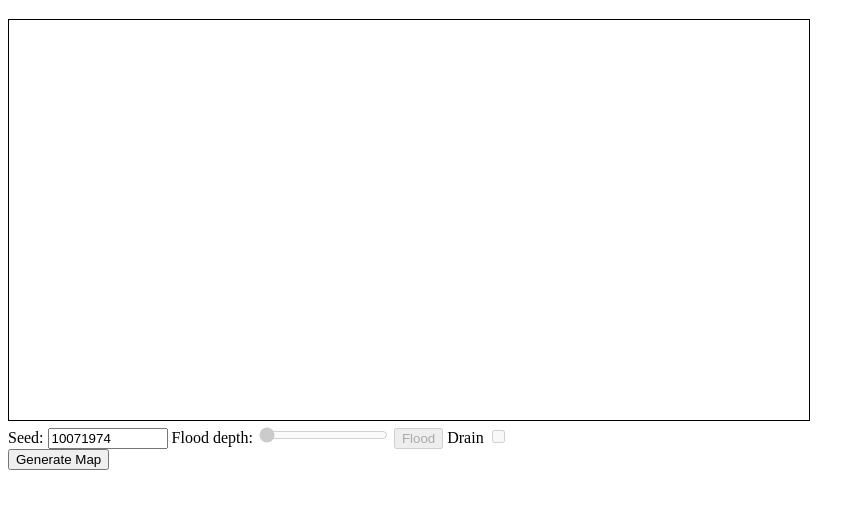
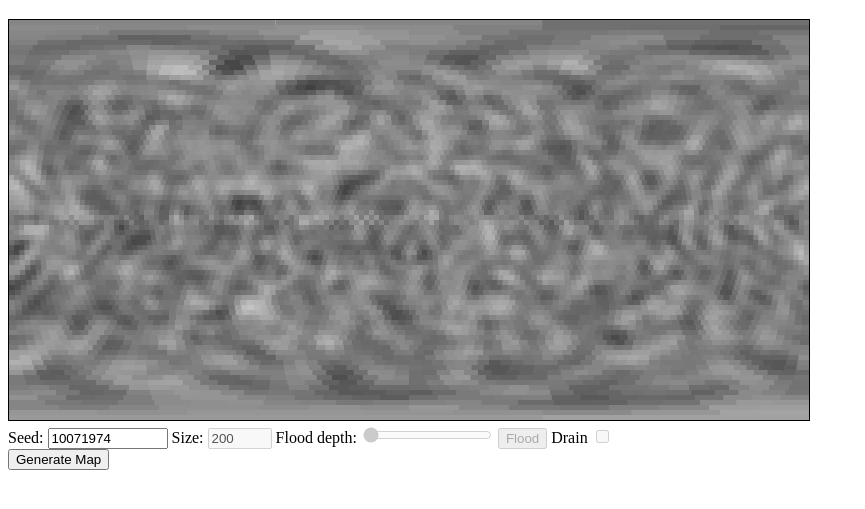
Before and after one commit to bdore37/mapproject, a plain HTML site: page index.html in a window 1280 px wide. Shown: the part 61-570 px from the top of the page, without its empty margins (0-865 px from the left). Drawn offline with Linux system fonts and the light colour scheme.

Commit message:
Add files via upload

```diff
--- a/index.html
+++ b/index.html
@@ -17,6 +17,8 @@
 <form id="control">
   <label for="seed">Seed:</label>
   <input type="number" id="seed" name="seed" min="0" max="2147483646" value="10071974">
+  <label for="mapsize">Size:</label>
+  <input type="number" id="mapsize" name="mapsize" min="8" max="200" value="200" disabled>
   <label for="flooddepth">Flood depth:</label>
   <input type="range" id="flooddepth" name-"flooddepth" min="0" max="1" step="0.01" value="0" disabled>
   <input type="button" onclick="floodAll();" value="Flood" disabled>
--- a/map.js
+++ b/map.js
@@ -6,13 +6,15 @@ let theSeed = seedInput.value; // 0 < X < m
 const floodDepthInput = document.getElementById("flooddepth");
 const drainSwitch = document.getElementById("drain").checked;
 
-const mapSize = 10; // Should be even for now
+const mapSize = 80;//document.getElementById("mapsize"); // Should be even for now
 const fullMap = [[]]; // Multidimensional ([r][c]) array
 
 // -- Set Up Maps Structures --
 
 const mapTypes = new Map();
 buildStructures();
+
+generateMap();
 
 // -- Objects --
 
@@ -235,13 +237,21 @@ function smooth(chunk) {
 // Average value of neighborhood
 
 let tempValue = 0;
-let neighbors = chunk.neighborhood();
+let neighborhood = chunk.neighborhood();
+let neighbors = chunk.neighbors.all();
+let tempNum = 0;
+
+for (let n = 0; n < neighborhood.length; n++) {
+  tempValue += neighborhood[n].value;
+}
 
 for (let n = 0; n < neighbors.length; n++) {
   tempValue += neighbors[n].value;
+  tempValue += neighbors[n].value;
 }
 
-return tempValue / neighbors.length;
+tempNum = 2 * neighbors.length + neighborhood.length;
+return tempValue / tempNum;
 }
 
 function floodAll() {
```
